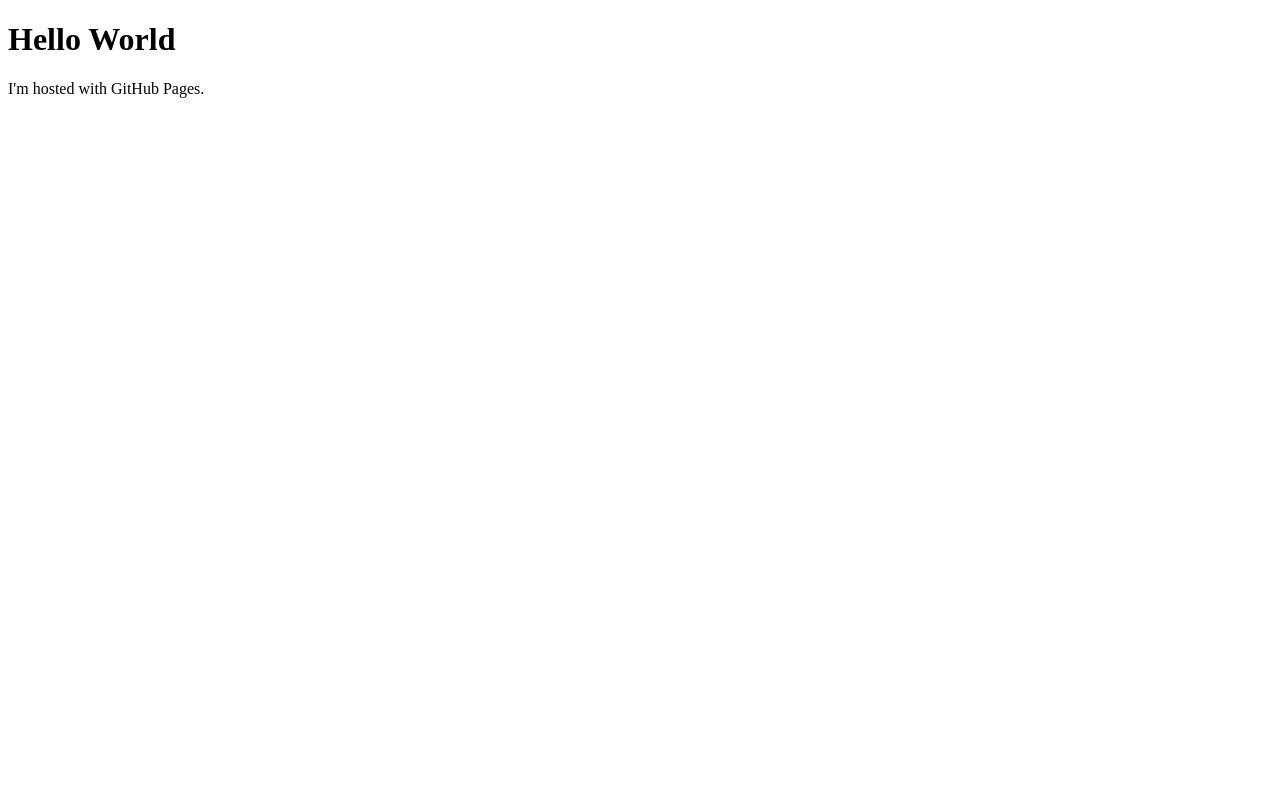
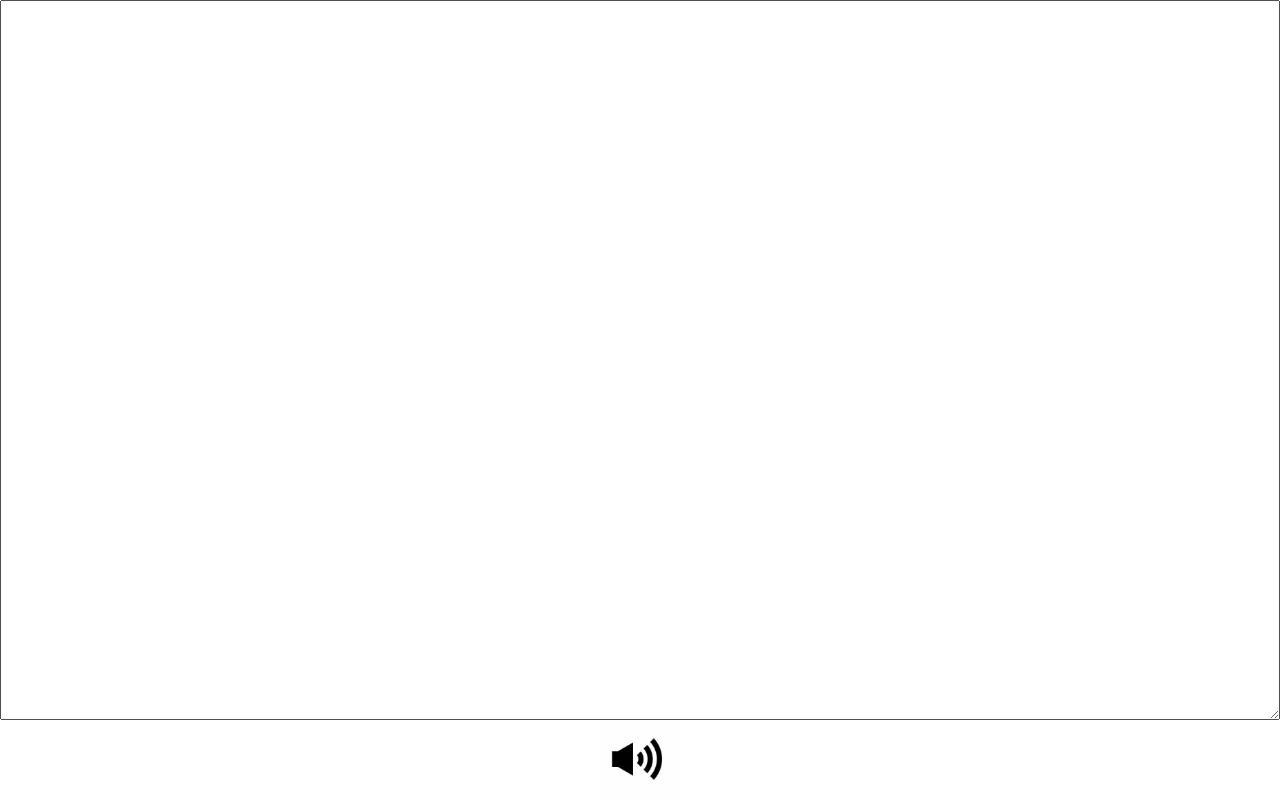
Before and after one commit to pork0793/pork0793.github.io, a plain HTML site: page index.html in a window 1280 px wide. Drawn offline with Linux system fonts and the light colour scheme.

Commit message:
no message

```diff
--- a/index.html
+++ b/index.html
@@ -1,7 +1,16 @@
-<!DOCTYPE html>
 <html>
-<body>
-<h1>Hello World</h1>
-<p>I'm hosted with GitHub Pages.</p>
-</body>
+	<head>
+		<meta charset="UTF-8">
+		<title>Speech Board</title>
+		<link rel="stylesheet" type="text/css" href="style.css">
+		<meta name="viewport" content="width=device-width,user-scalable=yes,maximum-scale=2" />
+	</head>
+
+	<body>
+		<textarea id="msg" cols="100" rows="10"></textarea>
+		<script src="./js/main.js"></script>
+		<center>
+			<input type="image" src="./speak.jpg" onClick="dictation();" value="録音開始">
+		</center>
+	</body>
 </html>
--- /dev/null
+++ b/js/main.js
@@ -0,0 +1,40 @@
+function dictation() {
+  (function(win, doc) {
+
+    navigator.getUserMedia({
+      audio: true
+    }, _handleSuccess, _handleError);
+
+    function _handleSuccess(evt) {
+      btn.addEventListener("click", () => {
+        _handleClick(evt);
+      }, false);
+    }
+
+    function _handleError() {
+      alert("Error!");
+    }
+
+    "use strict";
+
+    var recognition = new webkitSpeechRecognition(),
+        msg         = doc.getElementById("msg");
+
+    recognition.lang = "ja";
+
+    recognition.addEventListener("start", function() {
+
+    });
+
+    recognition.addEventListener("result", function(evt) {
+      var txt = evt.results[0][0].transcript;
+
+      if (txt) {
+        msg.innerText += evt.results[0][0].transcript;
+      }
+    }, false);
+
+    recognition.start();
+
+  })(this, document);
+}
--- /dev/null
+++ b/style.css
@@ -0,0 +1,70 @@
+html, body, div, span, applet, object, iframe,
+h1, h2, h3, h4, h5, h6, p, blockquote, pre,
+a, abbr, acronym, address, big, cite, code,
+del, dfn, em, img, ins, kbd, q, s, samp,
+small, strike, strong, sub, sup, tt, var,
+b, u, i, center,
+dl, dt, dd, ol, ul, li,
+fieldset, form, label, legend,
+table, caption, tbody, tfoot, thead, tr, th, td,
+article, aside, canvas, details, embed,
+figure, figcaption, footer, header, hgroup,
+menu, nav, output, ruby, section, summary,
+time, mark, audio, video {
+	margin: 0;
+	padding: 0;
+	border: 0;
+	font-size: 100%;
+	font: inherit;
+	vertical-align: baseline;
+}
+article, aside, details, figcaption, figure,
+footer, header, hgroup, menu, nav, section {
+	display: block;
+}
+body {
+	line-height: 1;
+}
+ol, ul {
+	list-style: none;
+}
+blockquote, q {
+	quotes: none;
+}
+blockquote:before, blockquote:after,
+q:before, q:after {
+	content: '';
+	content: none;
+}
+table {
+	border-collapse: collapse;
+	border-spacing: 0;
+}
+
+textarea {
+	line-height: unset;
+	width: 100%;
+	height: 75%;
+	font-size: 100px;
+}
+
+input {
+	height: 15%;
+	margin: 1px 0px 0px 0px;
+}
+
+@media screen and (min-width : 924px) {
+
+	textarea {
+		line-height: unset;
+		width: 100%;
+		height: 90%;
+		font-size: 100px;
+	}
+
+	input {
+		height: 10%;
+		margin: 0px 0px 0px 0px;
+	}
+
+}
```
Also changed, not shown: speak.jpg (added).
